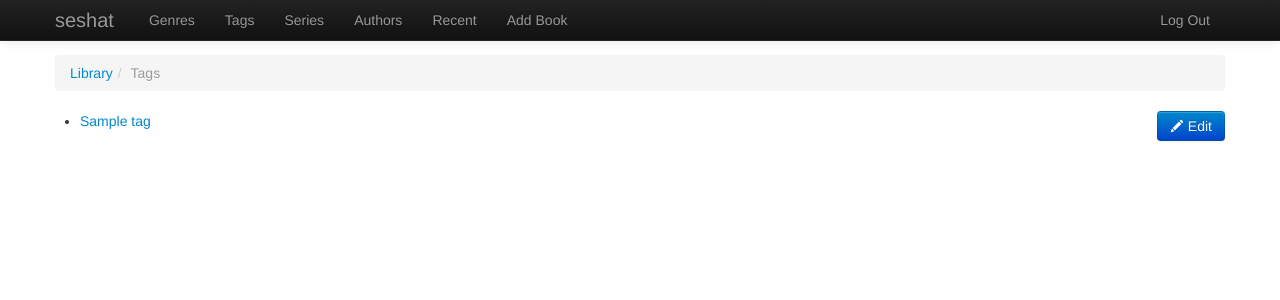
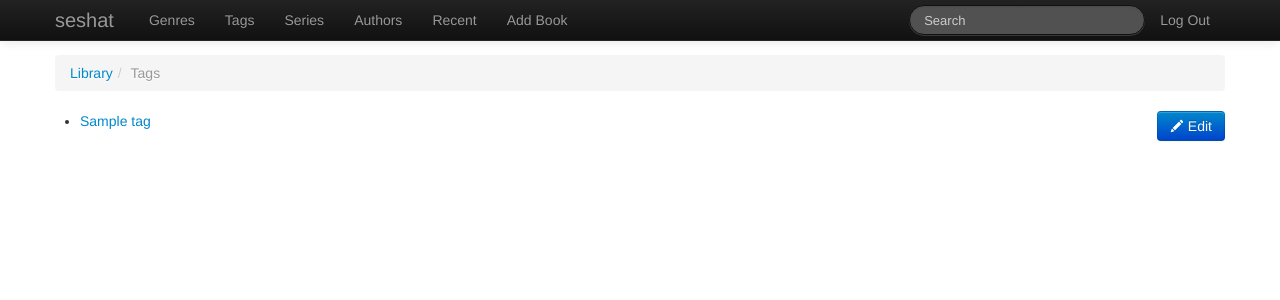
Before and after one commit to dhumbert/literable, a Flask app: page /tags in a window 1280 px wide. Shown: the top 300 px of the page. Run offline with Flask 2, Linux system fonts and the light colour scheme; a user stored in the database is signed in; tables that the repository leaves empty hold one stand-in row (values such as "Sample post"); some libraries are stand-ins or nearby versions.

Commit message:
Added search

```diff
--- a/seshat/model.py
+++ b/seshat/model.py
@@ -32,6 +32,11 @@ def get_book(id):
 def get_recent_books(page):
     page = max(1, _get_page(page))
     return Book.query.order_by('created_at desc, id desc').paginate(page, per_page=app.config['BOOKS_PER_PAGE'])
+
+
+def search_books(q, page):
+    page = max(1, _get_page(page))
+    return Book.query.filter(Book.title.like("%"+q+"%")).order_by('created_at desc, id desc').paginate(page, per_page=app.config['BOOKS_PER_PAGE'])
 
 
 def get_books_by_tag(slug, page):
--- a/seshat/templates/base_nav.html
+++ b/seshat/templates/base_nav.html
@@ -17,6 +17,11 @@
 
             <ul class="nav pull-right">
                 <li>
+                    <form class="navbar-search pull-left" action="{{ url_for('search') }}">
+                        <input type="text" class="search-query" placeholder="Search" name="q" value="{{ request.args.get('q', '') }}" autocomplete="off">
+                    </form>
+                </li>
+                <li>
                     <a href="{{ url_for('logout') }}">Log Out</a>
                 </li>
             </uk>
--- a/seshat/templates/books/list.html
+++ b/seshat/templates/books/list.html
@@ -1,7 +1,7 @@
 {% extends "base_nav.html" %}
 
 {% block content %}
-    {% if tag or genre or series or author or recent %}
+    {% if tag or genre or series or author or recent or search %}
         <ul class="breadcrumb">
             <li><a href="{{ url_for('list_books') }}">Library</a><span class="divider">/</span></li>
             {% if tag %}
@@ -31,6 +31,10 @@
 
             {% if recent %}
                 <li class="active">Recent Books</li>
+            {% endif %}
+
+            {% if search %}
+                <li class="active">Search Results for "{{ search }}"</li>
             {% endif %}
         </ul>
     {% endif %}
--- a/seshat/views.py
+++ b/seshat/views.py
@@ -182,6 +182,14 @@ def logout():
     logout_user()
     return redirect('/login')
 
+
+@app.route("/search")
+@login_required
+def search():
+    term = request.args.get('q')
+    books = model.search_books(term, request.args.get('page'))
+    return render_template('books/list.html', books=books, search=term, pagination='books/pagination_search.html')
+
 @app.route("/ajax/tags")
 @content_type("application/json")
 @login_required
```
Also changed, not shown: seshat/templates/books/pagination_search.html (added, +19 -0 lines).
